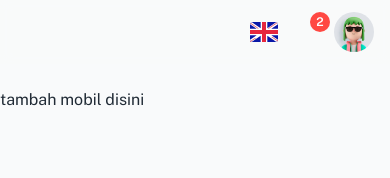
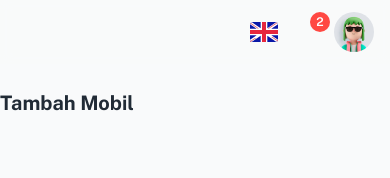
Before and after one commit to alaqsaka/drive-now, a React (Create React App) app in the folder client/: page /dashboard/mobil/add in a window 390 px wide. Shown: the top 178 px of the page. Built offline with nearby package versions, Linux system fonts and the light colour scheme; some icons are missing; a web font is replaced by a local one.

Commit message:
chore: edit mobil form page

```diff
--- a/client/src/pages/mobil/MobilForm.js
+++ b/client/src/pages/mobil/MobilForm.js
@@ -1,7 +1,14 @@
+import { Typography } from "@mui/material";
 import React from "react";
 
 function MobilForm() {
-	return <div>tambah mobil disini</div>;
+	return (
+		<div>
+			<Typography variant="h4" gutterBottom>
+				Tambah Mobil
+			</Typography>
+		</div>
+	);
 }
 
 export default MobilForm;
```
